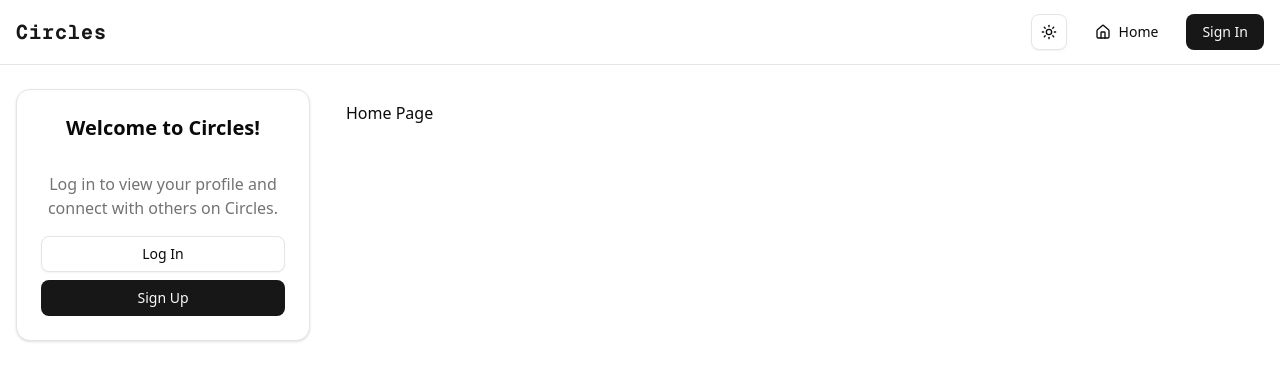
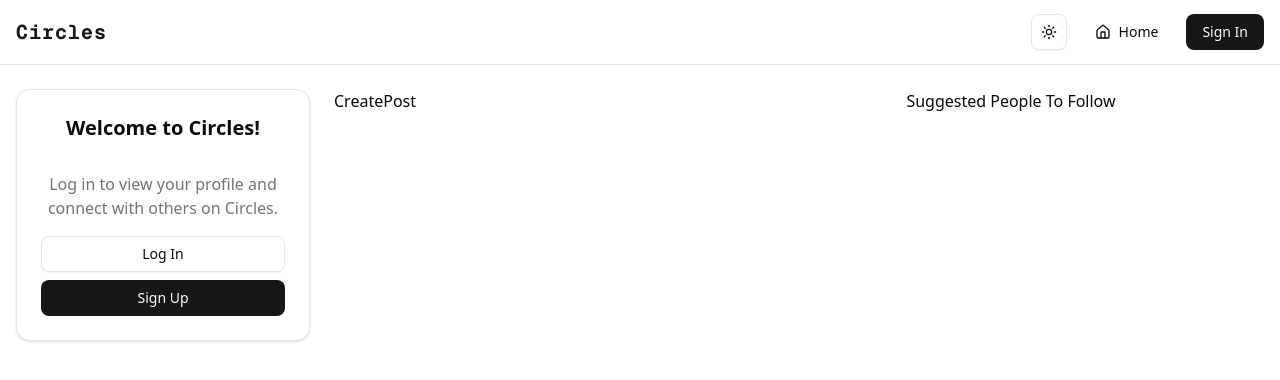
Before and after one commit to Brady-Moore/circles, a Next.js app: page / in a window 1280 px wide. Shown: the top 380 px of the page. Built offline with nearby package versions, Linux system fonts and the light colour scheme; no server answers.

Commit message:
add grid for CreatePost and SuggestedFollowers

```diff
--- a/src/app/page.tsx
+++ b/src/app/page.tsx
@@ -1,7 +1,15 @@
+import CreatePost from "@/components/CreatePost";
+
 export default function Home() {
   return (
-    <div className="m-3">
-      <h1>Home Page</h1>
+    <div className="grid grid-cols-1 lg:grid-cols-10 gap-6">
+      <div className="lg:col-span-6">
+        <CreatePost />
+      </div>
+
+      <div className="hidden lg:block lg:col-span-4 sticky top-20">
+        Suggested People To Follow
+      </div>
     </div>
   );
 }
--- /dev/null
+++ b/src/components/CreatePost.tsx
@@ -0,0 +1,5 @@
+function CreatePost() {
+  return <div>CreatePost</div>;
+}
+
+export default CreatePost;
```
